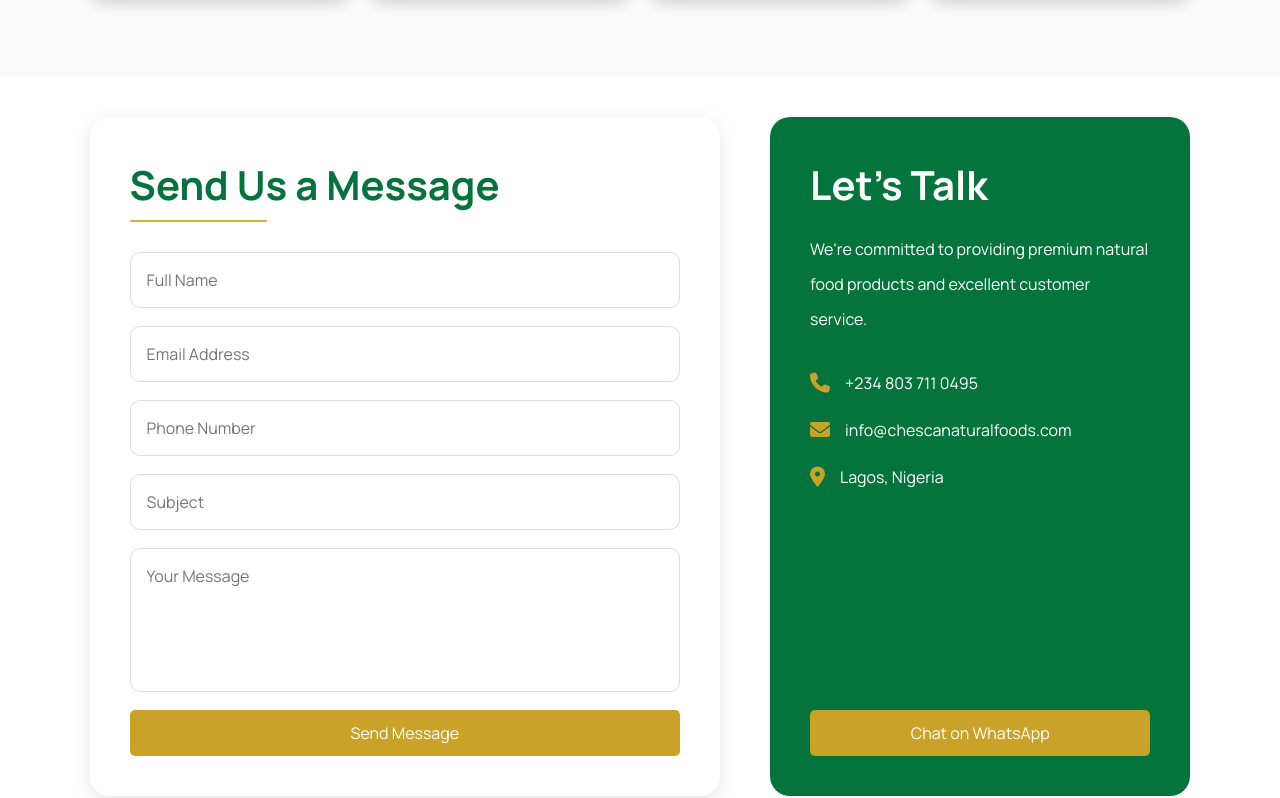
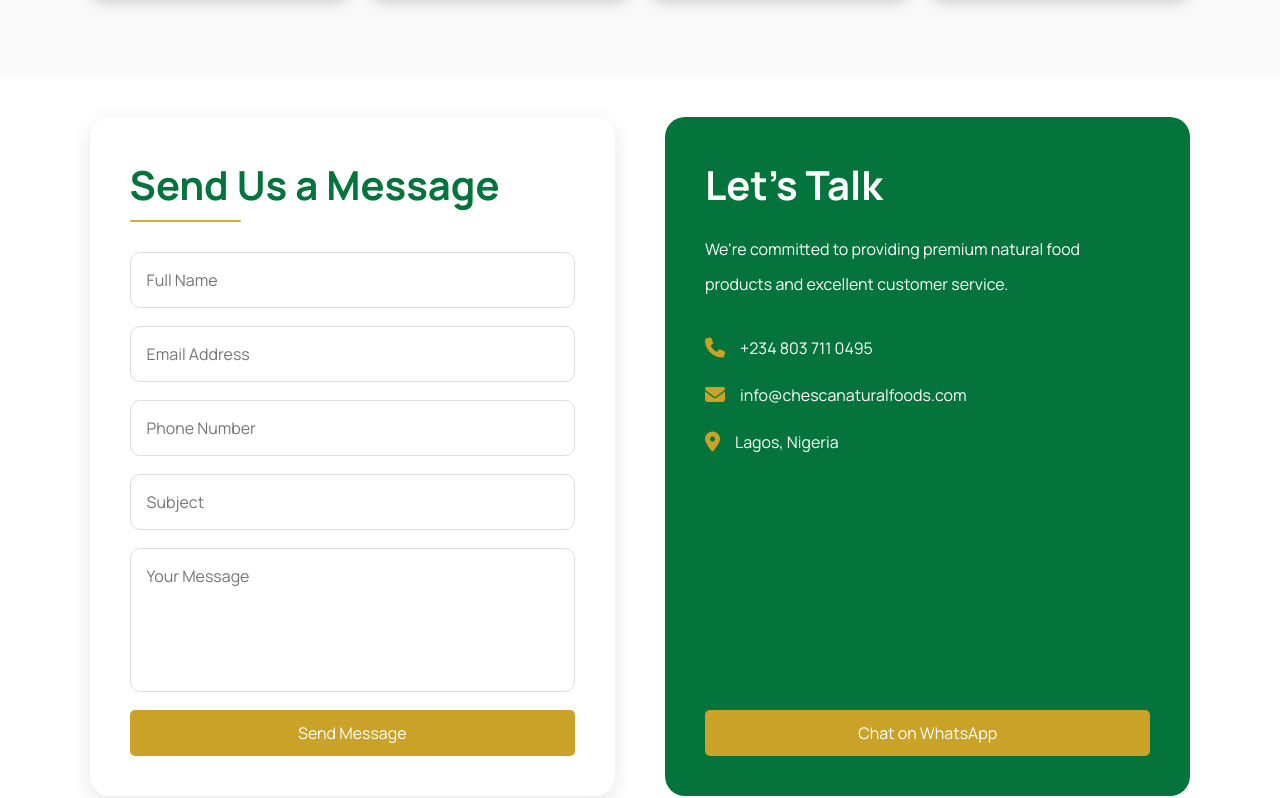
Before and after one commit to owolabivictor/chesca-natural-foods-limited, a plain HTML site: page contact.html in a window 1280 px wide. Shown: the part 1102-1900 px from the top of the page. Drawn offline with Linux system fonts and the light colour scheme.

Commit message:
Optimized contact page code and responsive issue

```diff
--- a/contact.css
+++ b/contact.css
@@ -83,7 +83,7 @@
     max-width: 1300px;
     margin: auto;
     display: grid;
-    grid-template-columns: 1.5fr 1fr;
+    grid-template-columns: 1fr 1fr;
     gap: 50px;
 }
 
@@ -92,6 +92,7 @@
     padding: 40px;
     border-radius: 20px;
     box-shadow: 0 5px 20px rgba(0, 0, 0, 0.1);
+    min-width: 250px;
 }
 
 .contact-form h2{
@@ -121,20 +122,16 @@
 
 .contact-form input,
 .contact-form textarea{
-
-    width: 100%;
     padding: 16px;
     border: 1px solid #ddd;
     border-radius:10px;
     outline: none;
     font-size: 16px;
-
 }
 
 .contact-form input:focus,
 .contact-form textarea:focus{
-    border-color:#C9A227;
-
+    border-color: #C9A227;
 }
 
 .contact-form textarea{
@@ -156,10 +153,11 @@
     border-radius: 20px;
     display: flex;
     flex-direction: column;
+    min-width: 250px;
 }
 
 .contact-info h2{
-    margin-bottom:20px;
+    margin-bottom: 20px;
 }
 
 .contact-info p{
@@ -168,6 +166,7 @@
 
 .info-box{
     display: flex;
+    flex-wrap: wrap;
     gap: 15px;
     margin-bottom:25px;
     align-items: center;
@@ -183,10 +182,6 @@
     text-align:center;
 }
 
-.contact-form,
-.contact-info{
-    min-width:0;
-}
 
 /* RESPONSIVE */
 
```
